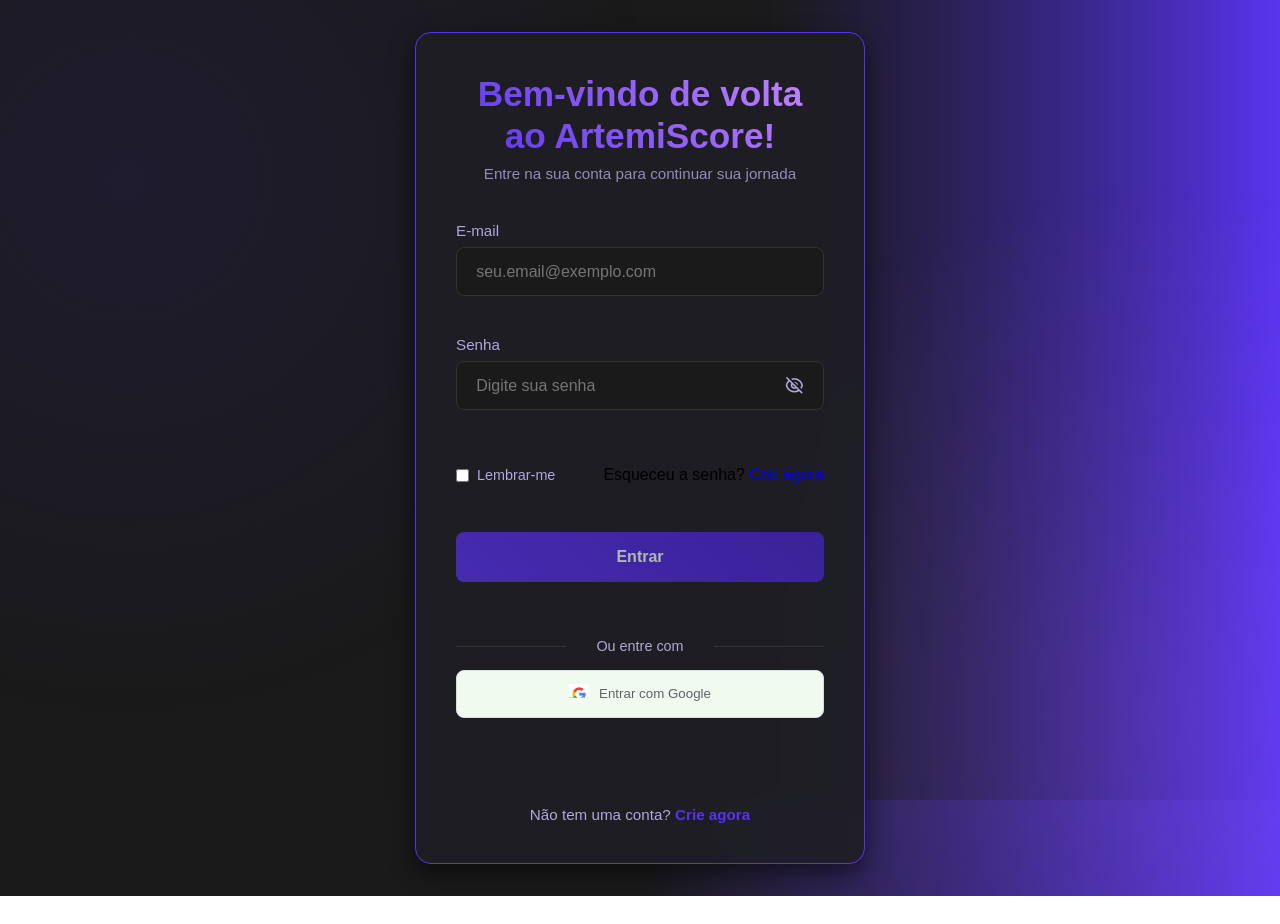
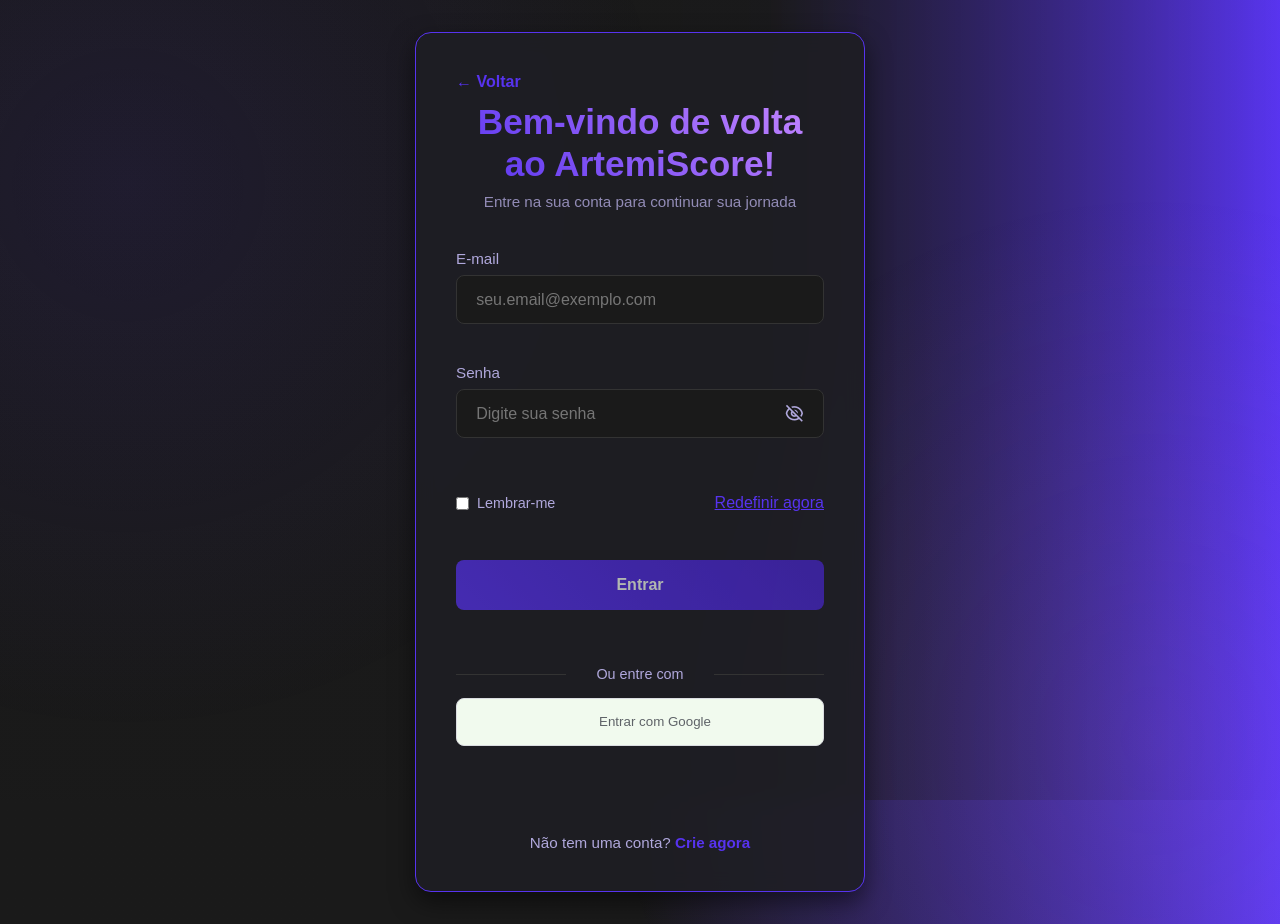
Before and after one commit to Thallys-San/ArtemiScore, a React (Create React App) app in the folder frontend/: page /login in a window 1280 px wide. Before the commit the page ends 896 px from the top, so only its background shows below. Built offline with nearby package versions, Linux system fonts and the light colour scheme; no server answers.

Commit message:
Update Login.jsx

```diff
--- a/frontend/src/pages/Login.jsx
+++ b/frontend/src/pages/Login.jsx
@@ -1,4 +1,4 @@
-  import React, { useState, useContext } from "react";
+import React, { useState, useContext, useRef } from "react";
 import { useNavigate, Link } from "react-router-dom";
 import "../components/layout/css/Login.css";
 import {
@@ -7,16 +7,17 @@
   fetchSignInMethodsForEmail,
 } from "firebase/auth";
 import { auth, provider } from "../components/firebase";
-  import {AuthContext}from "../components/AuthContext";
+import { AuthContext } from "../components/AuthContext";
 
 const Login = () => {
-    const {login} = useContext(AuthContext);
+  const { login } = useContext(AuthContext);
   const [showPassword, setShowPassword] = useState(false);
   const [email, setEmail] = useState("");
   const [password, setPassword] = useState("");
   const [emailError, setEmailError] = useState("");
-    const [erro, setErro] = useState("");
+  const [loginError, setLoginError] = useState("");
   const navigate = useNavigate();
+  const emailInputRef = useRef();
 
   const togglePasswordVisibility = () => {
     setShowPassword((prev) => !prev);
@@ -25,6 +26,7 @@
   const handleSubmit = async (e) => {
     e.preventDefault();
     setEmailError("");
+    setLoginError("");
 
     try {
       const userCredential = await signInWithEmailAndPassword(
@@ -42,16 +44,15 @@
         photoURL: user.photoURL,
       });
 
-
-
       navigate("/home");
     } catch (error) {
+      console.error("Erro no login:", error);
       if (error.code === "auth/user-not-found") {
-          setErro("O email utilizado não está cadastrado. Cadastre-se");
+        navigate("/RecuperarSenha", { state: { email } });
       } else if (error.code === "auth/wrong-password") {
-          setErro("Senha incorreta.");
+        setLoginError("Senha incorreta.");
       } else {
-          setErro("Erro ao fazer login. Tente novamente.");
+        setLoginError("Erro ao fazer login. Tente novamente.");
       }
     }
   };
@@ -61,7 +62,12 @@
       const result = await signInWithPopup(auth, provider);
       const user = result.user;
       const token = await user.getIdToken();
-        login (token, {uid:user.uid, email: user.email, displayName: user.displayName});
+      login(token, {
+        uid: user.uid,
+        email: user.email,
+        displayName: user.displayName,
+        photoURL: user.photoURL,
+      });
 
       alert(`Bem-vindo, ${user.displayName || user.email}!`);
       navigate("/home");
@@ -72,29 +78,46 @@
   };
 
   const handlePasswordReset = async () => {
-      if (!email) {
+    const emailValue = emailInputRef.current?.value?.trim();
+
+    if (!emailValue) {
       setEmailError("Por favor, digite seu email primeiro");
       return;
     }
 
     try {
-        const methods = await fetchSignInMethodsForEmail(auth, email);
-        if (methods.length === 0) {
-          setEmailError("Este email não está cadastrado. Cadastre-se");
-          return; // Não redireciona se o email não existir
-        }
-
-        // Se chegou aqui, o email existe e podemos redirecionar
-        navigate("/reset-password", { state: { email } });
+      await fetchSignInMethodsForEmail(auth, emailValue);
     } catch (error) {
       console.error("Erro ao verificar email:", error);
-        setEmailError("Erro ao verificar email. Tente novamente.");
+    } finally {
+      setEmailError("");
+      navigate("/RecuperarSenha", { state: { email: emailValue } });
     }
   };
 
   return (
     <section className="login-section">
       <div className="login-container">
+        {/* Botão Voltar no canto superior */}
+        <button
+          type="button"
+          onClick={() => navigate(-1)}
+          className="back-button"
+          style={{
+            background: "none",
+            border: "none",
+            color: "#5733ef",
+            cursor: "pointer",
+            fontWeight: "bold",
+            marginBottom: "10px",
+            fontSize: "1rem",
+          }}
+          aria-label="Voltar"
+          title="Voltar"
+        >
+          ← Voltar
+        </button>
+
         <div className="title-container">
           <h2>Bem-vindo de volta ao ArtemiScore!</h2>
           <p>Entre na sua conta para continuar sua jornada</p>
@@ -106,6 +129,7 @@
               E-mail
             </label>
             <input
+              ref={emailInputRef}
               type="email"
               id="email"
               name="email"
@@ -116,6 +140,7 @@
               onChange={(e) => {
                 setEmail(e.target.value);
                 setEmailError("");
+                setLoginError("");
               }}
               autoComplete="email"
               autoCorrect="off"
@@ -139,7 +164,6 @@
             )}
           </div>
 
-            {/* Restante do formulário permanece igual */}
           <div className="form-group">
             <label htmlFor="password" className="form-label">
               Senha
@@ -170,21 +194,48 @@
             </div>
           </div>
 
+          {loginError && (
+            <p
+              className="error-message"
+              style={{ color: "red", marginTop: "5px" }}
+            >
+              {loginError}
+              {loginError.includes("não está cadastrado") && (
+                <Link
+                  to="/cadastro"
+                  style={{ color: "blue", marginLeft: "5px" }}
+                >
+                  Cadastre-se
+                </Link>
+              )}
+            </p>
+          )}
+
           <div className="remember-forgot">
             <div className="remember-me">
               <input type="checkbox" id="remember" name="remember" />
               <label htmlFor="remember">Lembrar-me</label>
             </div>
 
-              <p>
-                Esqueceu a senha?{" "}
-                <span
+            {/* Botão Redefinir agora estilizado como link */}
+            <button
+              type="button"
               onClick={handlePasswordReset}
-                  style={{ cursor: "pointer", color: "blue" }}
+              className="link-button"
+              style={{
+                background: "none",
+                border: "none",
+                color: "#5733ef",
+                cursor: "pointer",
+                textDecoration: "underline",
+                padding: 0,
+                fontSize: "1rem",
+              }}
+              aria-label="Redefinir senha"
+              title="Redefinir senha"
             >
-                  Crie agora
-                </span>
-              </p>
+              Redefinir agora
+            </button>
           </div>
 
           <button
```
Lines whose indentation alone changed are shown as unchanged.
